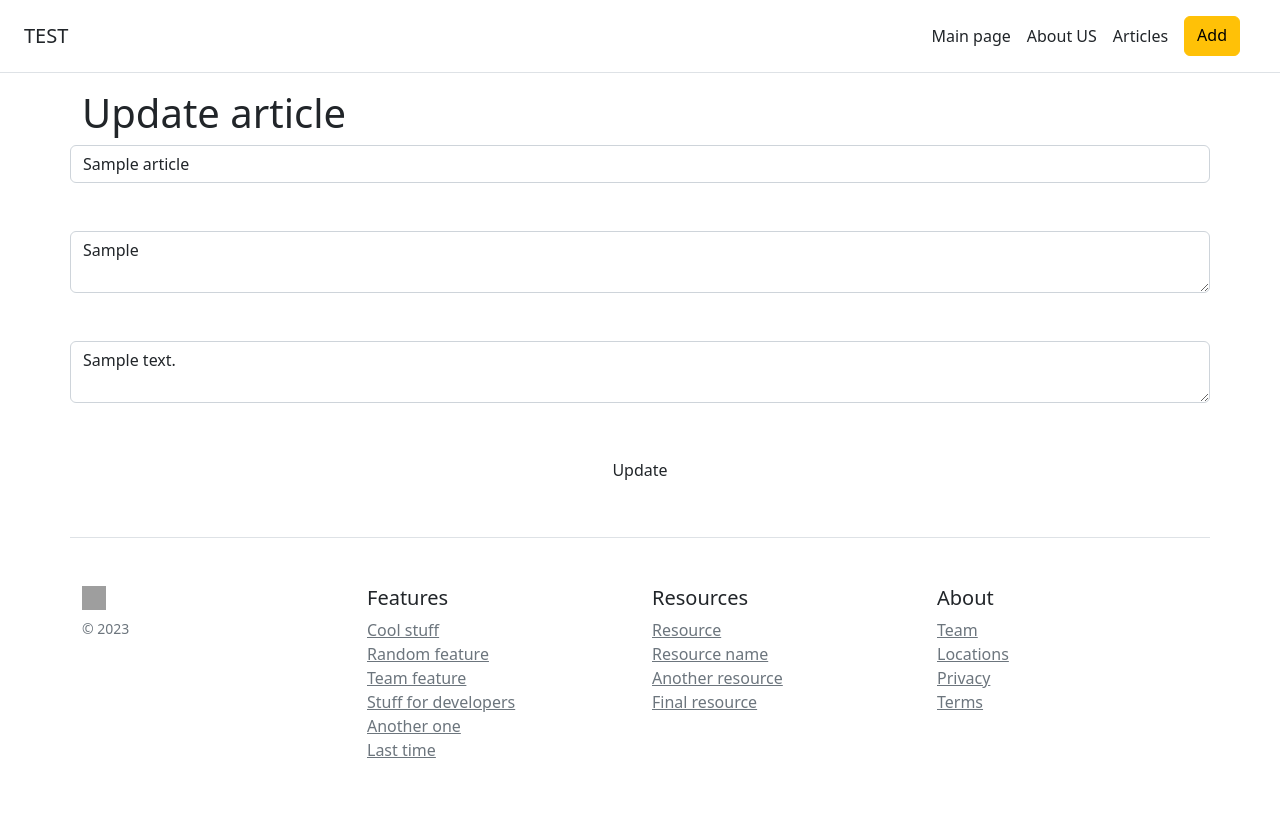
After one commit to 6Glow/Flask_blog, a Flask app: page /posts/1/update in a window 1280 px wide. The commit adds this page. Run offline with Flask 2, Linux system fonts and the light colour scheme; tables that the repository leaves empty hold one stand-in row (values such as "Sample post"); grey boxes are pictures that could not be loaded.

Commit message:
Add delete and Update method

```diff
--- a/app.py
+++ b/app.py
@@ -38,10 +38,56 @@ def index():
 def about():
     return render_template("about.html")
 
-@app.route("/post")
-def post():
-    articles = Article.query.order_by(Article.date).all()
-    return render_template("post.html", articles=articles)
+
+@app.route("/posts")
+def posts():
+    articles = Article.query.order_by(Article.date.desc()).all()
+    return render_template("posts.html", articles=articles)
+
+
+@app.route("/posts/<int:id>")
+def posts_detail(id):
+    article = Article.query.get(id)
+    return render_template("posts_detail.html", article=article)
+
+
+@app.route("/posts/<int:id>/delete")
+def posts_delete(id):
+    article = Article.query.get_or_404(id)
+
+    try:
+        db.session.delete(article)
+        db.session.commit()
+        return redirect('/posts')
+    except:
+        return "When deleting article happen error"
+
+@app.route("/feedback")
+def feedback():
+    return render_template("feedback.html")
+
+
+@app.route("/posts/<int:id>/update", methods=["POST", "GET"])
+def posts_update(id):
+    article = Article.query.get(id)
+    if request.method == "POST":
+        article.title = request.form['title']
+        article.intro = request.form['intro']
+        article.text = request.form['text']
+
+
+
+        try:
+            db.session.commit()
+            return redirect('/posts')
+        except:
+            return "When you add article happen error"
+
+    else:
+        article = Article.query.get(id)
+        return render_template("posts_update.html", article=article)
+
+
 
 
 @app.route("/create-article", methods=["POST", "GET"])
@@ -56,7 +102,7 @@ def create_article():
         try:
             db.session.add(article)
             db.session.commit()
-            return redirect('/')
+            return redirect('/posts')
         except:
             return "When you add article happen error"
 
--- a/templates/base.html
+++ b/templates/base.html
@@ -17,8 +17,10 @@
         <nav class="d-inline-flex mt-2 mt-md-0 ms-md-auto">
           <a class="me-3 py-2 text-dark text-decoration-none" href="/">Main page</a>
           <a class="me-3 py-2 text-dark text-decoration-none" href="/about">About US</a>
-            <a class="me-3 py-2 text-dark text-decoration-none" href="/post">Articles</a>
+            <a class="me-3 py-2 text-dark text-decoration-none" href="/posts">Articles</a>
+<!--            <a class="me-3 py-2 text-dark text-decoration-none" href="/feedback">Feedback</a>-->
             <a class="me-3 btn btn-warning" href="/create-article">Add</a>
+
 
 
         </nav>
--- a/templates/create-article.html
+++ b/templates/create-article.html
@@ -10,7 +10,7 @@ Create article
 </div>
 <form method="POST">
   <input type="text" name="title" id="title" class="container form-control" placeholder="Enter name of the article"><br>
-  <textarea name="intro" id="intro" class="container form-control" placeholder="Enter anons"></textarea><br>
+  <textarea name="intro" id="intro" class="container form-control" placeholder="Enter description"></textarea><br>
   <textarea name="text" id="text" class="container form-control" placeholder="Enter main text"></textarea><br>
   <div class="d-grid grap-2 col-6 mx-auto">
     <input type="submit" class="btn btn-susses" value="Send">
--- /dev/null
+++ b/templates/posts_update.html
@@ -0,0 +1,19 @@
+{% extends 'base.html' %}
+
+{% block title %}
+Update article
+{% endblock %}
+
+{% block body %}
+<div class="container">
+  <h1>Update article</h1>
+</div>
+<form method="POST">
+  <input type="text" name="title" id="title" class="container form-control" value="{{ article.title }}" placeholder="Enter name of the article"><br>
+  <textarea name="intro" id="intro" class="container form-control"   placeholder="Enter description">{{ article.intro }}</textarea><br>
+  <textarea name="text" id="text" class="container form-control"   placeholder="Enter main text">{{ article.text }}</textarea><br>
+  <div class="d-grid grap-2 col-6 mx-auto">
+    <input type="submit" class="btn btn-susses" value="Update">
+  </div>
+</form>
+{% endblock %}
```
Also changed, not shown: templates/feedback.html (added, +18 -0 lines), templates/post.html (deleted, +0 -15 lines), templates/posts.html (added, +26 -0 lines), templates/posts_detail.html (added, +19 -0 lines), instance/blog.db.
